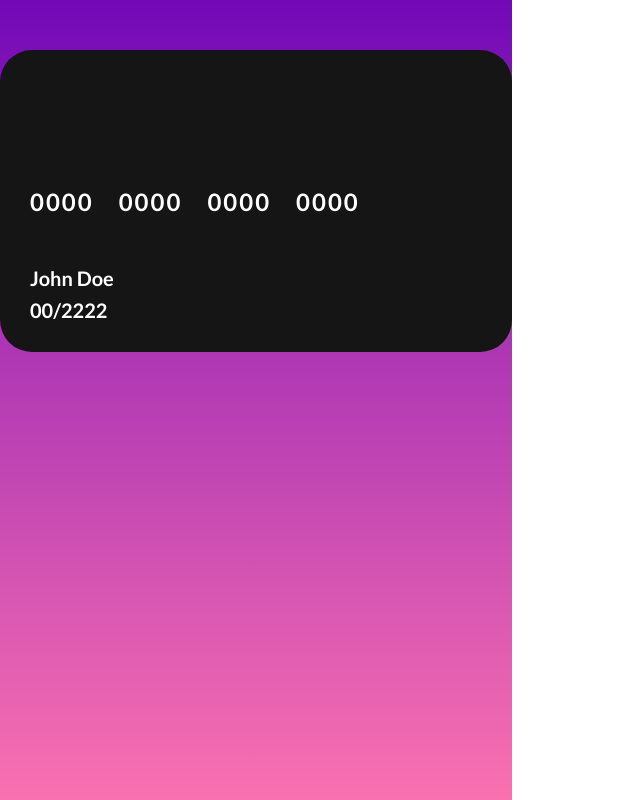
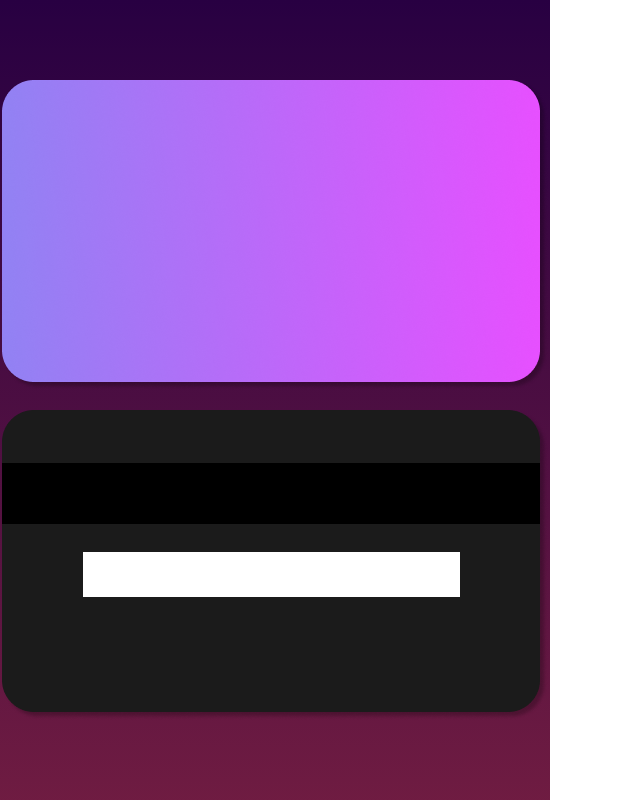
Before and after one commit to Ashard/interactive-credit-card, a plain HTML site: page index.html in a window 1280 px wide. Shown: the whole page, without its empty margins (0-640 px from the left). Drawn offline with Linux system fonts and the light colour scheme.

Commit message:
uses images for card front and card-back

```diff
--- a/index.html
+++ b/index.html
@@ -12,29 +12,18 @@
 </head>
 <body>
     <div class="grid">
-        <div class="interactive-card-section">
-            <div class="card-front">
-                <div class="card-front-flex-container">
-                    <div class="card-number-container">
-                    <p class="card-number">0000</p>
-                    <p class="card-number">0000</p>
-                    <p class="card-number">0000</p>
-                    <p class="card-number">0000</p>
-                    </div>
-                    <!-- <p class="card-number">
-                        0000 0000 0000 0000
-                    </p> -->
-                    <p class="card-holder-name">
-                        John Doe
-                    </p>
-                    <p class="card-expiry">
-                        00/2222
-                    </p>
-                </div>
+       <section class="interactive-card-section">
+        <div class="card-front-and-back-container">
+            <div class="card-front-container">
+                <img src="card-front.png" alt="" class="card-front">
+            </div>
 
+            <div class="card-back-container">
+                <img src="card-back.png" alt="" class="card-back">
             </div>
         </div>
-        <div class="card-details-input-section"></div>
+
+       </section>
     </div>
 </body>
 </html>
--- a/styles.css
+++ b/styles.css
@@ -16,54 +16,35 @@ body {
 }
 
 .interactive-card-section {
-    background-image: linear-gradient(#7209B7, rgba(247, 37, 133, 0.65));
+    background-image: linear-gradient(#280042, rgba(95, 3, 45, 0.9));
+    min-width: 550px;
 }
 
-.card-front-flex-container {
+.card-front-container {
     display: flex;
-    flex-direction: column;
-    height: 100%;
+    width: 100%;
+    justify-content: center;
 }
 
 .card-front {
-    background-color: #151515;
-    width: 70%px;
-    height: 302px;
-    max-width: 538px;
-    border-radius: 32px;
     margin-left: auto;
     margin-right: auto;
-    margin-top: 50px;
 }
 
-.card-number-container {
+.card-back-container {
     display: flex;
-    margin-left: 30px;
-    gap: 25px;
+    justify-content: center;
 }
 
-.card-number {
-    /* margin-left: 30px; */
-    color: white;
-    font-weight: 700;
-    font-size: 24px;
-    letter-spacing: 2px;
-    margin-top: 137px;
+.card-back {
+    margin-top: 20px;
+    margin-left: auto;
+    margin-right: auto;
 }
 
-.card-holder-name {
-    color: white;
-    font-size: 20px;
-    font-weight: 700;
-    margin-left: 30px;
-    margin-top: 50px;
+.card-front-and-back-container {
+    display: flex;
+    flex-direction: column;
+    justify-content: center;
+    height: 100%;
 }
-
-.card-expiry {
-    color: white;
-    font-size: 20px;
-    font-weight: 700;
-    margin-top: 8px;
-    margin-left: 30px;
-    margin-bottom: 30px;
-}
```
Also changed, not shown: card-back.png (added), card-front.png (added).
